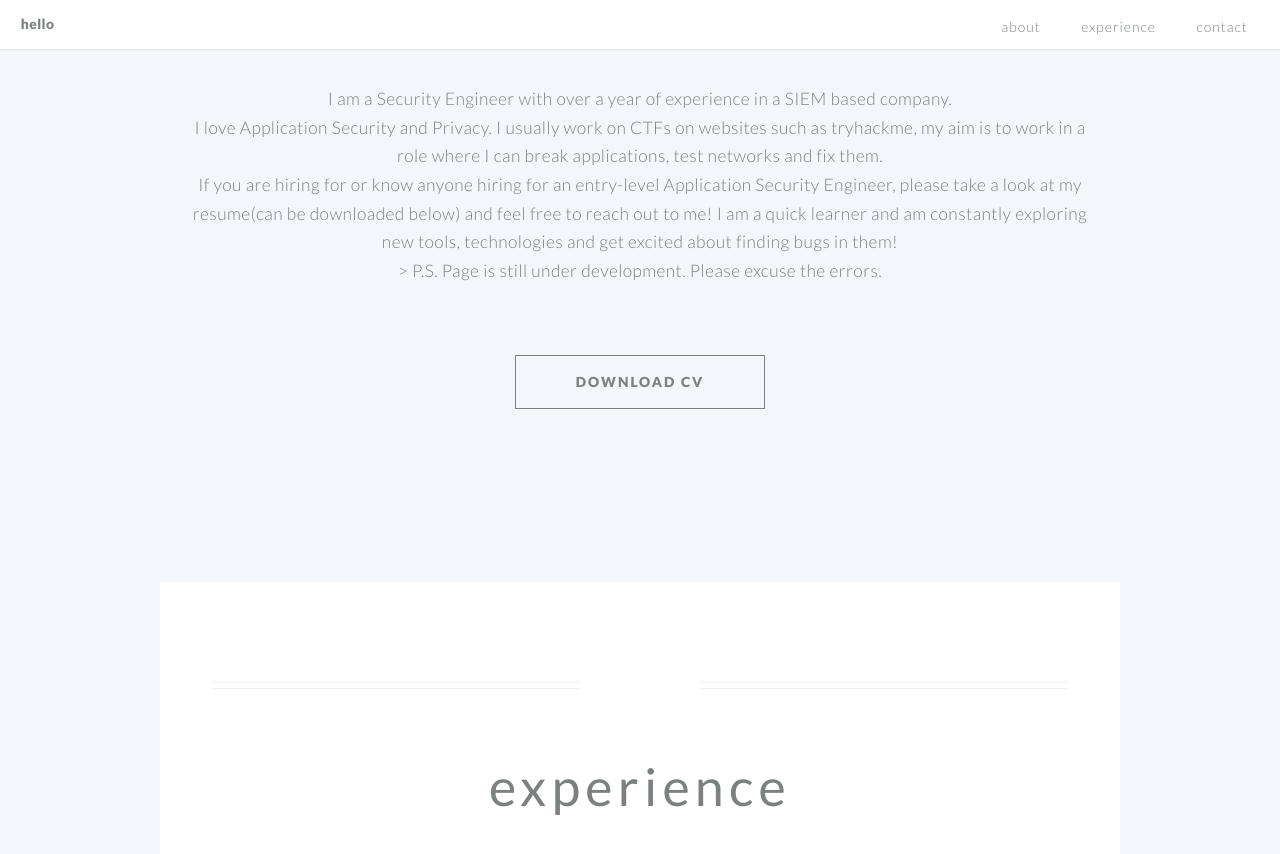
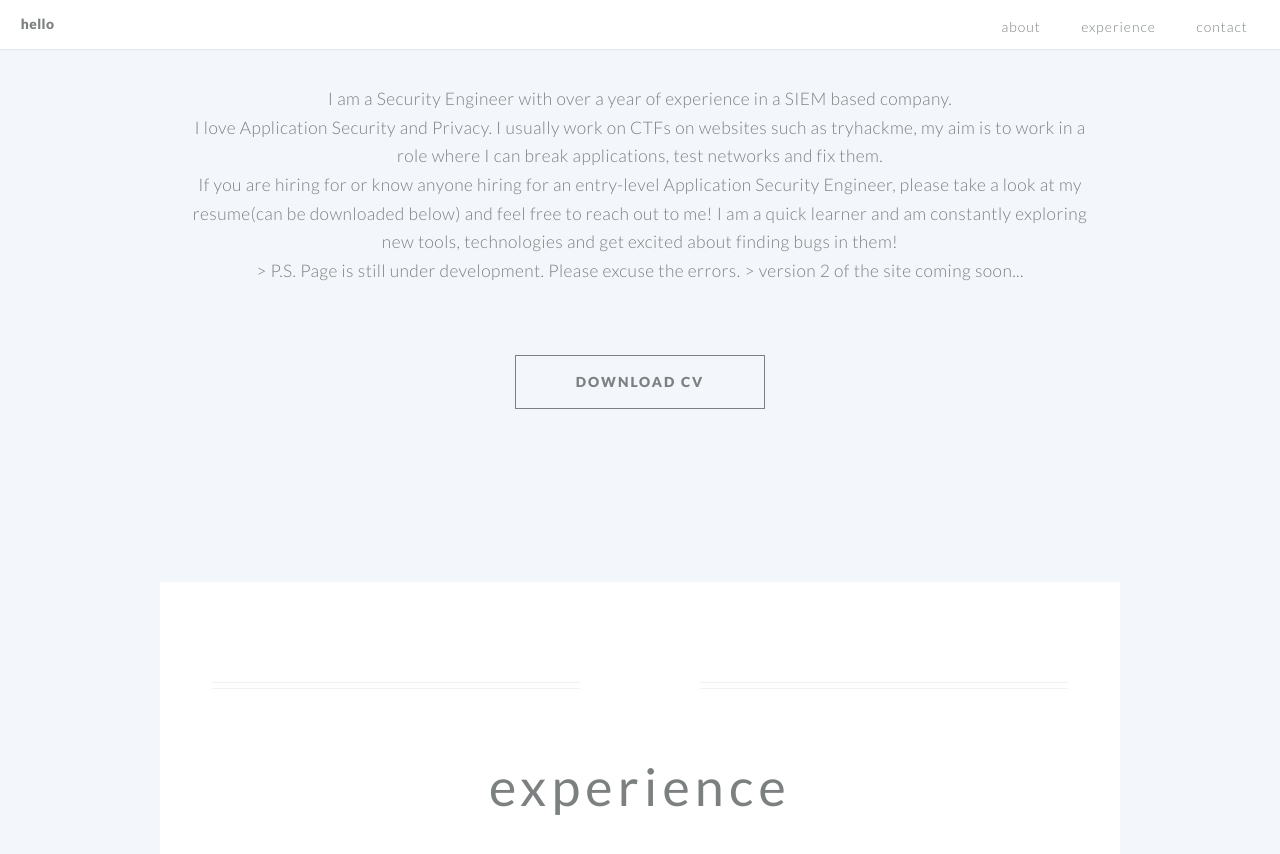
Before and after one commit to rishabkharidhi/rishabkharidhi.github.io, a Jekyll site: the page built from index.md, in a window 1280 px wide and 900 px high, scrolled down 784 px. Shown: the top 854 px of the window. Built offline with Jekyll 4.4.1, drawn with Linux system fonts in a browser that asks for light colours.

Commit message:
Update index.md

```diff
--- a/index.md
+++ b/index.md
@@ -56,4 +56,5 @@ cta_button_label: send me an email! # the label on the button
   If you are hiring for or know anyone hiring for an entry-level Application Security Engineer, please take a look at my resume(can be downloaded below) and feel free to reach out to me! I am a quick learner and am constantly exploring new tools, technologies and get excited about finding bugs in them!
   <br>
   > P.S. Page is still under development. Please excuse the errors.
+  >      version 2 of the site coming soon...
 </p>
```
